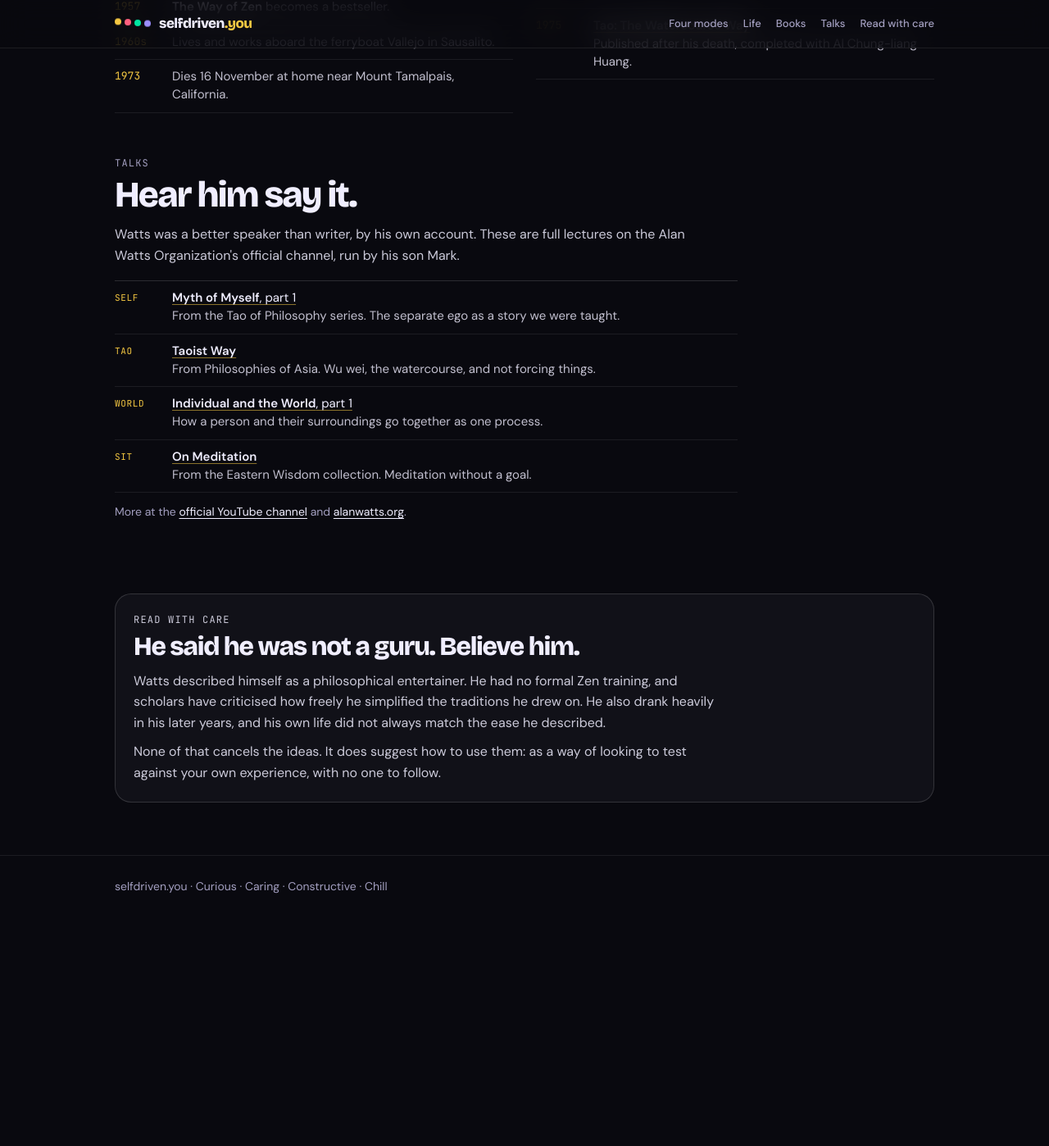
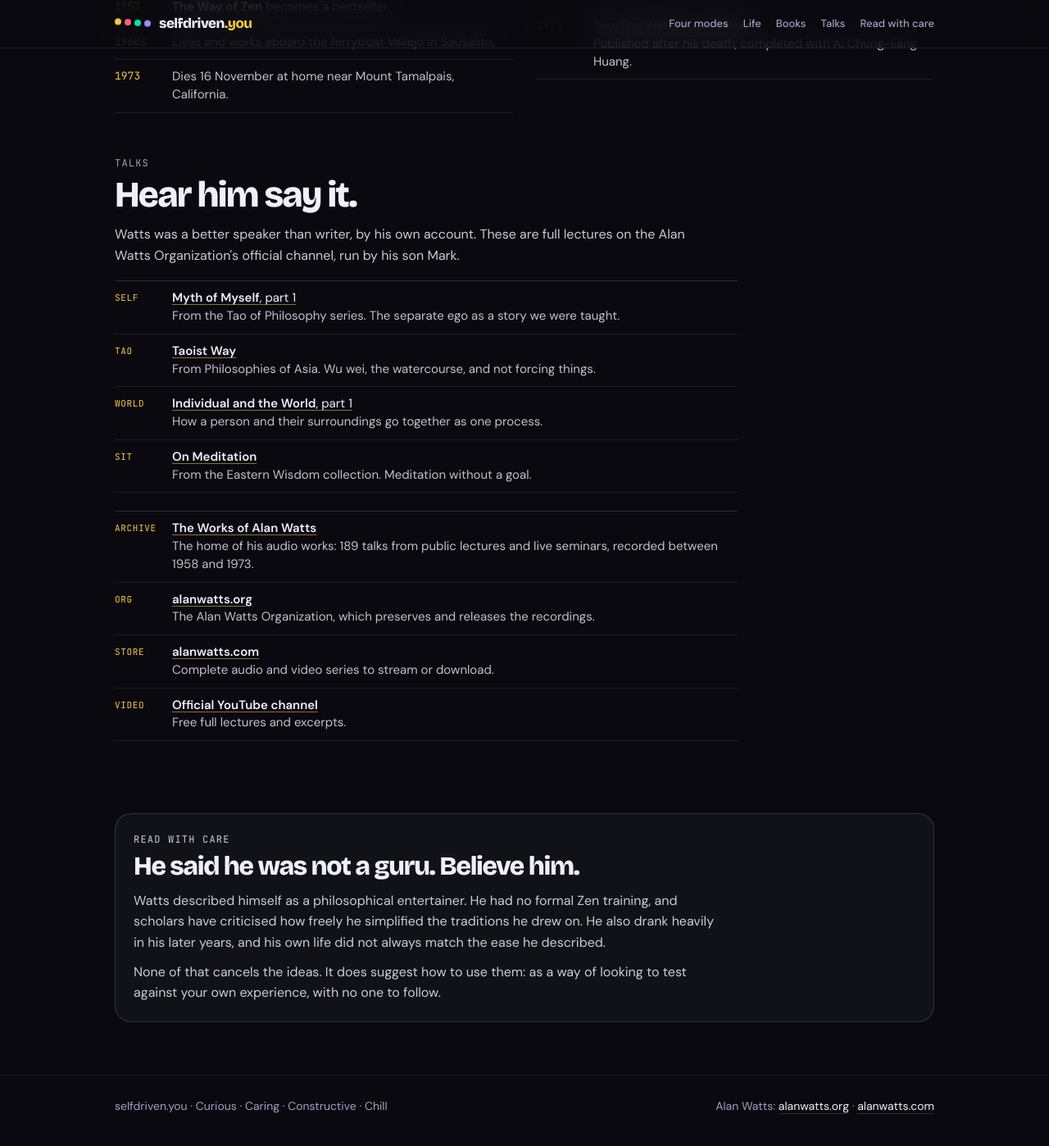
Before and after one commit to selfdriven-foundation/selfdriven-you, a Jekyll site: the page built from docs/pages/the-4cs-alan-watts.html, in a window 1280 px wide and 1400 px high, scrolled down 3069 px. Shown: the whole window at 82% size. Built offline with Jekyll 4.4.1, drawn with Linux system fonts in a browser that asks for light colours; before the commit the page ends 4201 px from its top, so only the background shows below that.

Commit message:
Update the-4cs-alan-watts.html

```diff
--- a/docs/pages/the-4cs-alan-watts.html
+++ b/docs/pages/the-4cs-alan-watts.html
@@ -1,9 +1,17 @@
+---
+layout: null
+title: Alan Watts - 4Cs - selfdriven You
+permalink: /the-4cs-alan-watts
+---
 <!DOCTYPE html>
 <html lang="en">
 <head>
 <meta charset="utf-8">
 <meta name="viewport" content="width=device-width, initial-scale=1">
 <title>Alan Watts in Four Modes</title>
+<link rel="icon" type="image/png" href="assets/img/selfdriven-you-logo-round-4colour-wheel.png">
+<link rel="shortcut icon" href="/assets/img/selfdriven-you-logo-round-4colour-blend.png">
+<link rel="apple-touch-icon" href="/assets/img/selfdriven-you-logo-round-4colour-blend.png" />
 <link rel="preconnect" href="https://fonts.googleapis.com">
 <link rel="preconnect" href="https://fonts.gstatic.com" crossorigin>
 <link href="https://fonts.googleapis.com/css2?family=Bricolage+Grotesque:opsz,wght@12..96,400;12..96,500;12..96,600;12..96,700;12..96,800&family=DM+Sans:opsz,wght@9..40,400;9..40,500;9..40,600;9..40,700&family=JetBrains+Mono:wght@400;500;700&display=swap" rel="stylesheet">
@@ -370,7 +378,7 @@ footer a { color: var(--text); text-decoration: none; border-bottom: 1px solid v
           <li><span class="yr">1957</span><span><a href="https://www.penguinrandomhouse.com/books/187469/the-way-of-zen-by-alan--watts/"><em>The Way of Zen</em></a><br>History and practice of Zen, still a standard introduction.</span></li>
           <li><span class="yr">1961</span><span><a href="https://openlibrary.org/works/OL1877170W"><em>Psychotherapy East and West</em></a><br>Eastern liberation paths compared with Western therapy.</span></li>
           <li><span class="yr">1966</span><span><a href="https://www.penguinrandomhouse.com/books/187467/the-book-by-alan-watts/"><em>The Book</em></a><br>On the taboo against knowing who you are. His clearest statement.</span></li>
-          <li><span class="yr">1972</span><span><em>In My Own Way</em><br>The autobiography.</span></li>
+          <li><span class="yr">1972</span><span><a href="https://alanwatts.com/products/in-my-own-way-an-autobiography"><em>In My Own Way</em></a><br>The autobiography.</span></li>
           <li><span class="yr">1975</span><span><a href="https://en.wikipedia.org/wiki/Tao:_The_Watercourse_Way"><em>Tao: The Watercourse Way</em></a><br>Published after his death, completed with Al Chung-liang Huang.</span></li>
         </ul>
       </div>
@@ -389,7 +397,12 @@ footer a { color: var(--text); text-decoration: none; border-bottom: 1px solid v
       <li><span class="tag">World</span><span><a href="https://www.youtube.com/watch?v=NvLlpY9vd9E"><em>Individual and the World</em>, part 1</a><br>How a person and their surroundings go together as one process.</span></li>
       <li><span class="tag">Sit</span><span><a href="https://www.youtube.com/watch?v=vj_EFvKMgio"><em>On Meditation</em></a><br>From the Eastern Wisdom collection. Meditation without a goal.</span></li>
     </ul>
-    <p class="note">More at the <a href="https://www.youtube.com/channel/UC3wxPA1Sph--HxKGdOGVjrg">official YouTube channel</a> and <a href="https://alanwatts.org">alanwatts.org</a>.</p>
+    <ul class="ledger" style="margin-top:22px;max-width:760px">
+      <li><span class="tag">Archive</span><span><a href="https://alanwatts.com/"><em>The Works of Alan Watts</em></a><br>The home of his audio works: 189 talks from public lectures and live seminars, recorded between 1958 and 1973.</span></li>
+      <li><span class="tag">Org</span><span><a href="https://alanwatts.org"><em>alanwatts.org</em></a><br>The Alan Watts Organization, which preserves and releases the recordings.</span></li>
+      <li><span class="tag">Store</span><span><a href="https://alanwatts.com"><em>alanwatts.com</em></a><br>Complete audio and video series to stream or download.</span></li>
+      <li><span class="tag">Video</span><span><a href="https://www.youtube.com/channel/UC3wxPA1Sph--HxKGdOGVjrg"><em>Official YouTube channel</em></a><br>Free full lectures and excerpts.</span></li>
+    </ul>
   </div>
 </section>
 
@@ -408,6 +421,7 @@ footer a { color: var(--text); text-decoration: none; border-bottom: 1px solid v
 <footer>
   <div class="wrap">
     <span>selfdriven.you · Curious · Caring · Constructive · Chill</span>
+    <span>Alan Watts: <a href="https://alanwatts.org">alanwatts.org</a> · <a href="https://alanwatts.com">alanwatts.com</a></span>
 
   </div>
 </footer>
```
